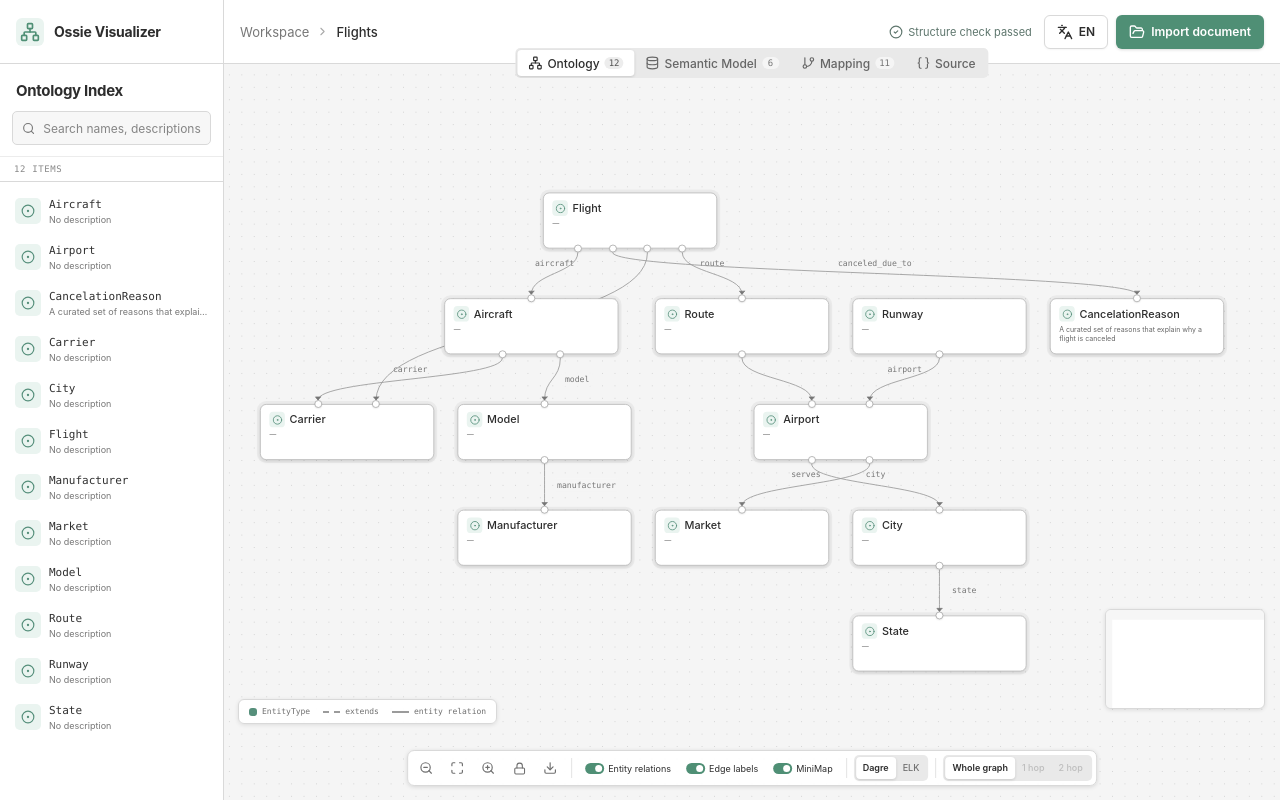
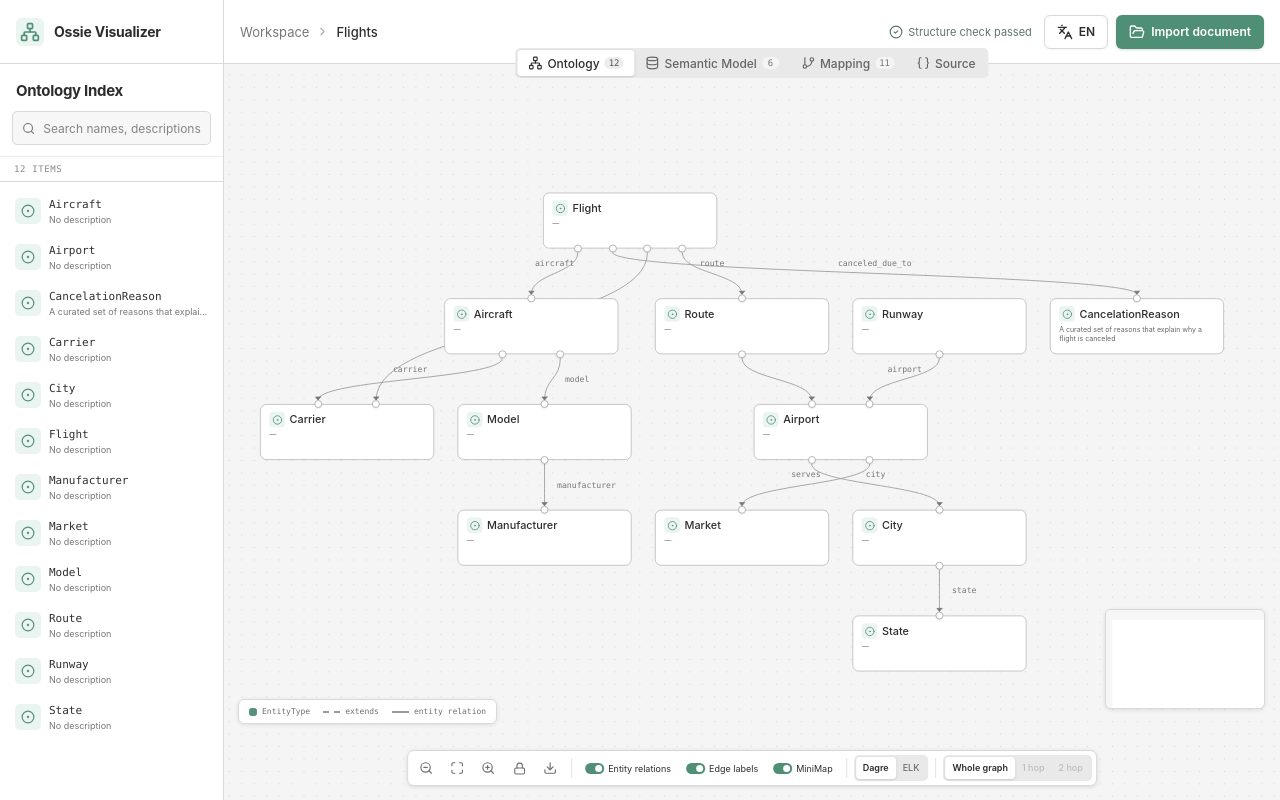
Before and after one commit to blankmeadow/ossie-visualizer, a React (Vite) app: page / in a window 1280 px wide. Both pictures are taken after a click on the button "Load the Flights example". Built offline with nearby package versions, Linux system fonts and the light colour scheme.

Commit message:
fix(graph): simplify node painting during pan

```diff
--- a/src/components/GraphCanvas.jsx
+++ b/src/components/GraphCanvas.jsx
@@ -25,8 +25,6 @@ const edgeTypes = { relationshipEdge: RelationshipEdge }
 // Framing maths has to agree with the dimensions dagre laid the graph out with.
 const nodeWidth = NODE_WIDTH
 const nodeHeight = NODE_HEIGHT
-// Node cards sit above every edge layer; the highest an edge reaches is 8.
-const NODE_LAYER = 10
 const EMPTY_POSITIONS = Object.freeze({})
 const selectZoom = (state) => state.transform[2]
 
@@ -302,26 +300,23 @@ function InnerGraphCanvas(props) {
     () => new Set(graph.edges.filter((item) => edgeMatchesSelection(item, selection)).map((item) => item.id)),
     [graph.edges, selection],
   )
-  const active = useMemo(() => {
+  const activeNodeIds = useMemo(() => {
     const nodeIds = new Set()
-    const edgeIds = new Set()
     if (selectedNodeId) {
       nodeIds.add(selectedNodeId)
       for (const item of graph.edges) {
         if (item.source !== selectedNodeId && item.target !== selectedNodeId) continue
-        edgeIds.add(item.id)
         nodeIds.add(item.source)
         nodeIds.add(item.target)
       }
     } else if (selectedEdgeIds.size) {
       for (const item of graph.edges) {
         if (!selectedEdgeIds.has(item.id)) continue
-        edgeIds.add(item.id)
         nodeIds.add(item.source)
         nodeIds.add(item.target)
       }
     }
-    return { nodeIds, edgeIds, enabled: nodeIds.size > 0 || edgeIds.size > 0 }
+    return nodeIds
   }, [graph.edges, selectedEdgeIds, selectedNodeId])
 
   const nodes = useMemo(
@@ -329,14 +324,13 @@ function InnerGraphCanvas(props) {
       ...item,
       position: manualPositions[item.id] || item.position,
       selected: item.id === selectedNodeId,
-      zIndex: item.id === selectedNodeId ? NODE_LAYER + 1 : NODE_LAYER,
+      zIndex: item.id === selectedNodeId ? 1000 : 0,
       data: {
         ...item.data,
-        dimmed: active.enabled && !active.nodeIds.has(item.id),
-        related: active.enabled && active.nodeIds.has(item.id) && item.id !== selectedNodeId,
+        related: activeNodeIds.has(item.id) && item.id !== selectedNodeId,
       },
     })),
-    [active, graph.nodes, manualPositions, selectedNodeId],
+    [activeNodeIds, graph.nodes, manualPositions, selectedNodeId],
   )
 
   const edges = useMemo(
@@ -345,7 +339,6 @@ function InnerGraphCanvas(props) {
         const isEdgeSelected = selectedEdgeIds.has(item.id)
         const isConnectedToSelectedNode = selectedNodeId && (item.source === selectedNodeId || item.target === selectedNodeId)
         const isEdgeHighlighted = isEdgeSelected || isConnectedToSelectedNode
-        const dimmed = active.enabled && !isEdgeHighlighted
         const label = item.data?.label || ''
         const strokeWidth = isEdgeHighlighted ? 1.55 : item.style?.strokeWidth || 1.1
         const markerSize = markerSizeForZoom(markerZoom, strokeWidth, isEdgeHighlighted)
@@ -362,26 +355,22 @@ function InnerGraphCanvas(props) {
           labelStyle: {
             ...item.labelStyle,
             fill: isEdgeHighlighted ? tokens['graph-selection'] : '#767676',
-            opacity: dimmed ? 0.38 : 1,
           },
           data: {
             ...item.data,
-            dimmed,
             showEdgeLabels,
             onSelect,
           },
-          className: [isEdgeHighlighted ? 'is-selected' : '', dimmed ? 'is-dimmed' : ''].filter(Boolean).join(' '),
+          className: isEdgeHighlighted ? 'is-selected' : '',
           style: {
             ...item.style,
-            opacity: dimmed ? 0.38 : 1,
             stroke: isEdgeHighlighted ? tokens['graph-selection'] : tokens['edge-neutral'],
             strokeWidth,
           },
-          // Keep the wide, transparent edge interaction path below nodes.
-          zIndex: isEdgeHighlighted ? NODE_LAYER - 1 : 1,
+          zIndex: 0,
         }
       }),
-    [active.enabled, graph.edges, markerZoom, onSelect, selectedEdgeIds, selectedNodeId, showEdgeLabels, tokens],
+    [graph.edges, markerZoom, onSelect, selectedEdgeIds, selectedNodeId, showEdgeLabels, tokens],
   )
   graphNodesRef.current = nodes
 
--- a/src/components/OssieNode.jsx
+++ b/src/components/OssieNode.jsx
@@ -22,11 +22,9 @@ export default function OssieNode({ data, selected }) {
   const Icon = ICONS[data.kind] || CircleDot
   const emphasis = selected
     ? 'selected'
-    : data.dimmed
-      ? 'dimmed'
-      : data.related
-        ? 'related'
-        : 'default'
+    : data.related
+      ? 'related'
+      : 'default'
   const tooltip = [data.name, data.subtitle, data.description].filter(Boolean).join(' — ')
   const description = data.description || data.subtitle || '—'
 
--- a/src/components/RelationshipEdge.jsx
+++ b/src/components/RelationshipEdge.jsx
@@ -53,7 +53,7 @@ export default function RelationshipEdge({
         <EdgeLabelRenderer>
           <button
             type="button"
-            className={`edge-label-text nodrag nopan ${isVertical ? 'is-vertical' : ''} ${selected ? 'is-active' : ''} ${data?.dimmed ? 'is-dimmed' : ''}`}
+            className={`edge-label-text nodrag nopan ${isVertical ? 'is-vertical' : ''} ${selected ? 'is-active' : ''}`}
             style={{
               transform: labelTransform,
             }}
--- a/src/components/ui/base-node.jsx
+++ b/src/components/ui/base-node.jsx
@@ -9,23 +9,21 @@ import { cn } from '@/lib/utils'
  * Same shape: a container plus header / title / content / footer slots, so a
  * new node type composes the pieces instead of restating the class soup.
  *
- * `emphasis` carries the canvas highlight states: selection, immediate
- * neighbours, and everything else faded back.
+ * `emphasis` carries the canvas highlight states for the selection and its
+ * immediate neighbours.
  */
 
 const baseNodeVariants = cva(
   cn(
     'h-[72px] w-[224px] overflow-visible rounded-[8px] border px-[11px] py-[9px]',
     'bg-white',
-    'transition-[opacity,filter,border-color,box-shadow] duration-150',
   ),
   {
     variants: {
       emphasis: {
-        default: 'border-[1.5px] border-[#b9b9b9] shadow-[0_0_0_4px_rgba(0,0,0,.045),0_2px_5px_rgba(0,0,0,.10)]',
-        selected: 'border-2 border-[#4f8f75] ring-2 ring-[#4f8f75]/20 shadow-[0_5px_14px_rgba(79,143,117,.24)] -translate-y-px z-30',
-        related: 'border-[1.5px] border-[#a9a9a9] shadow-[0_0_0_4px_rgba(0,0,0,.045),0_3px_9px_rgba(0,0,0,.12)]',
-        dimmed: 'border-[1.5px] border-[#c9c9c9] shadow-[0_2px_5px_rgba(0,0,0,.08)] opacity-[.48] saturate-[.45]',
+        default: 'border-[1.5px] border-[#b9b9b9]',
+        selected: 'border-[1.5px] border-[#4f8f75] shadow-[0_0_0_6px_rgba(79,143,117,.12)] z-30',
+        related: 'border-[1.5px] border-[#a9a9a9]',
       },
     },
     defaultVariants: { emphasis: 'default' },
--- a/src/styles/components.css
+++ b/src/styles/components.css
@@ -190,10 +190,6 @@ html, body, #root { height: 100%; margin: 0; padding: 0; overflow: hidden; }
   background: rgba(245,245,245,.9);
 }
 
-.edge-label-text.is-dimmed {
-  opacity: 0.38;
-  color: #9b9b9b;
-}
 .graph-legend { position: absolute; left: 14px; bottom: 76px; display: flex; gap: 13px; padding: 7px 10px; border: 1px solid var(--line); border-radius: 6px; background: rgba(255,255,255,.96); box-shadow: 0 1px 4px rgba(0,0,0,.10); pointer-events: none; }
 .graph-legend span { display: flex; align-items: center; gap: 5px; color: var(--muted); font: 500 8px 'SFMono-Regular', Consolas, monospace; }
 .legend-dot { width: 8px; height: 8px; border-radius: 3px; background: var(--green); }
@@ -226,7 +222,6 @@ html, body, #root { height: 100%; margin: 0; padding: 0; overflow: hidden; }
 .chip__desc { font-weight: 400; opacity: 0.85; }
 
 .react-flow__node.selected { z-index: 1000 !important; }
-.react-flow__node.selected > div { outline: none !important; border-color: var(--graph-selection) !important; box-shadow: 0 0 0 2px rgba(79,143,117,.20), 0 6px 16px rgba(79,143,117,.22) !important; transform: translateY(-1px); }
 
 /* A relationship or value type opens stacked on the inspector rather than
    replacing it: the concept it belongs to stays behind the scrim, and the
```
